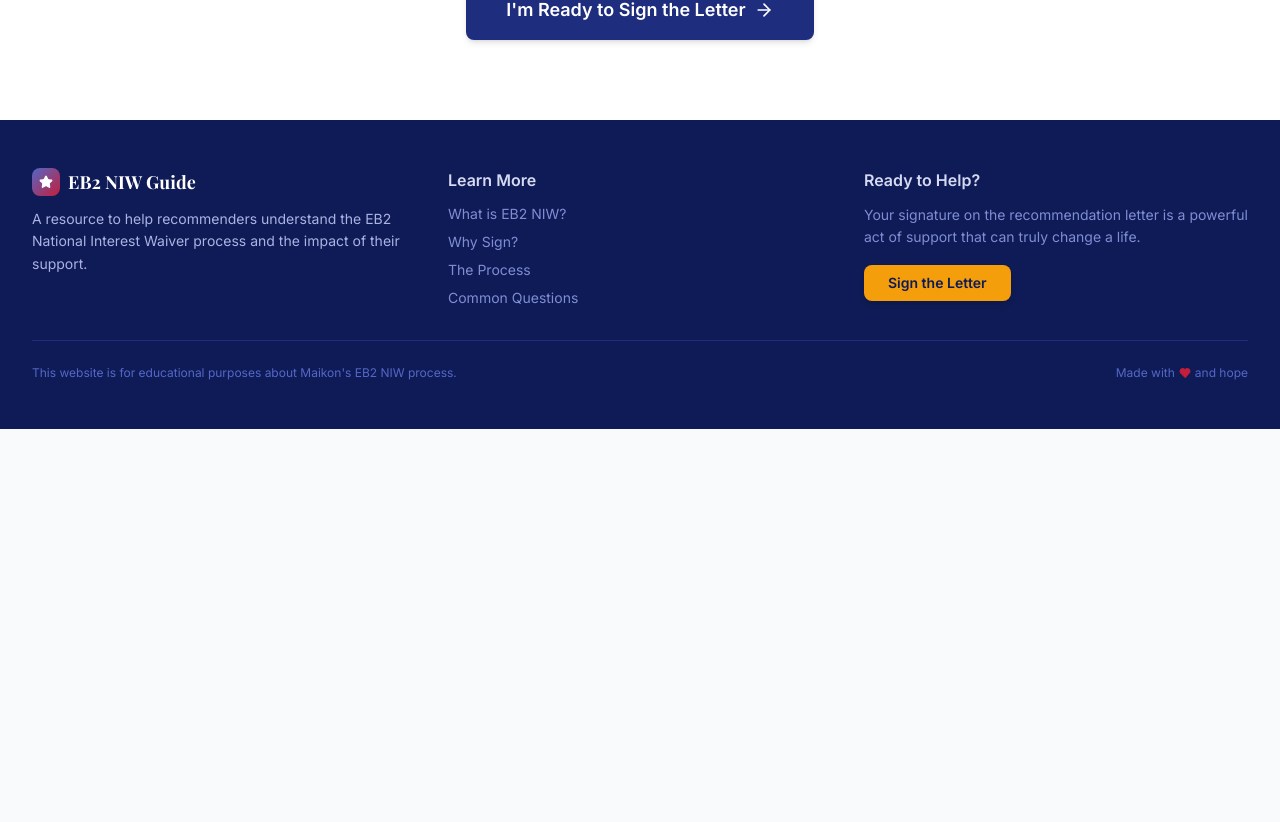
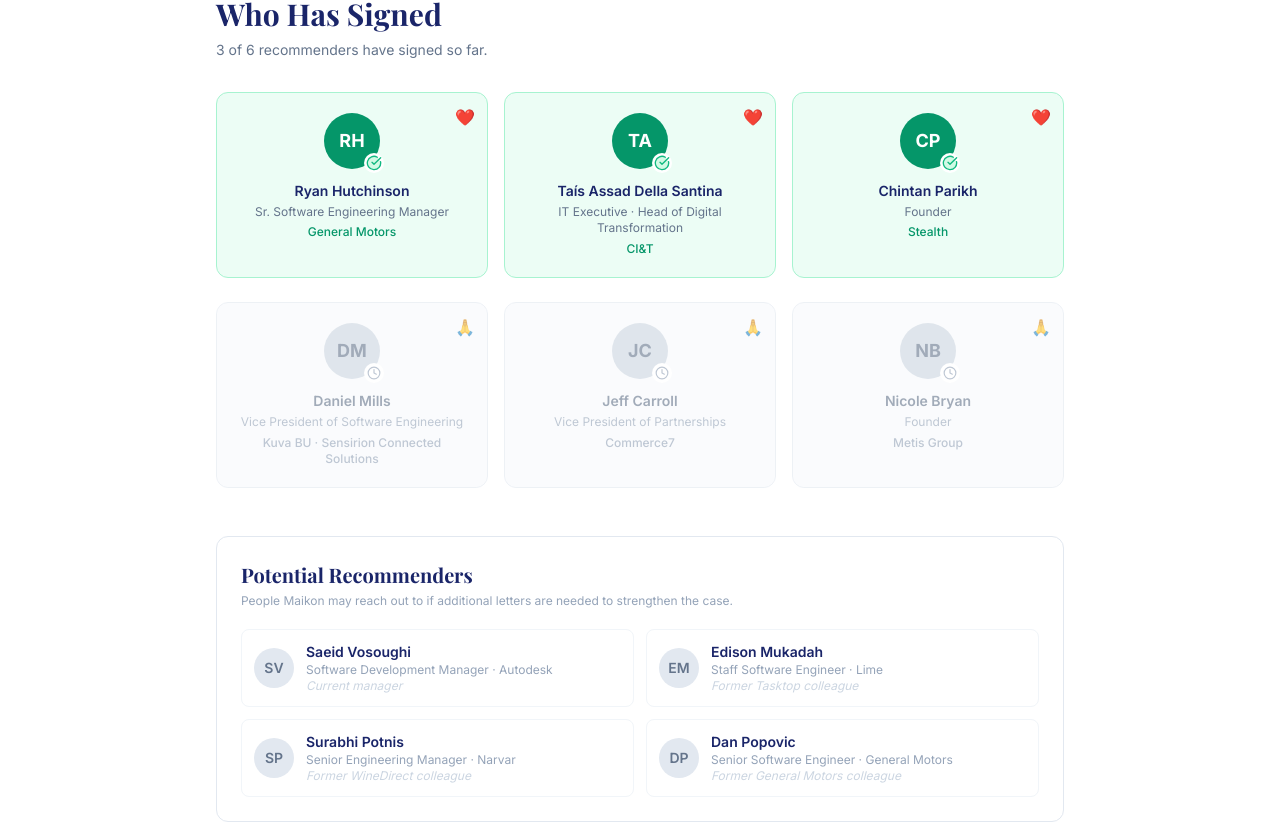
Before and after one commit to mcezario/maikon-niw-guide, a React (Vite) app in the folder client/: page /why-sign in a window 1280 px wide. Shown: the part 2726-3548 px from the top of the page. Before the commit the page ends 3155 px from the top, so only its background shows below. Built offline with nearby package versions, Linux system fonts and the light colour scheme; a web font is replaced by a local one.

Commit message:
chore: add recommenders section

```diff
--- a/client/src/pages/WhySign.tsx
+++ b/client/src/pages/WhySign.tsx
@@ -1,6 +1,89 @@
 import { Link } from 'react-router-dom'
-import { ArrowRight, Heart, Shield, PenLine, Star, Users, Lightbulb } from 'lucide-react'
+import { ArrowRight, Heart, Shield, PenLine, Star, Users, Lightbulb, CheckCircle, Clock } from 'lucide-react'
 import AnimatedSection from '../components/AnimatedSection'
+
+const signed = [
+  {
+    name: 'Ryan Hutchinson',
+    title: 'Sr. Software Engineering Manager',
+    company: 'General Motors',
+    linkedin: 'https://www.linkedin.com/in/ryahutchinson/',
+    initials: 'RH',
+  },
+  {
+    name: 'Taís Assad Della Santina',
+    title: 'IT Executive · Head of Digital Transformation',
+    company: 'CI&T',
+    linkedin: 'https://www.linkedin.com/in/taisassad/',
+    initials: 'TA',
+  },
+  {
+    name: 'Chintan Parikh',
+    title: 'Founder',
+    company: 'Stealth',
+    linkedin: 'https://www.linkedin.com/in/chintan-parikh-0241ab51/',
+    initials: 'CP',
+  },
+]
+
+const potential = [
+  {
+    name: 'Saeid Vosoughi',
+    title: 'Software Development Manager',
+    company: 'Autodesk',
+    relationship: 'Current manager',
+    linkedin: 'https://www.linkedin.com/in/saeidv',
+    initials: 'SV',
+  },
+  {
+    name: 'Edison Mukadah',
+    title: 'Staff Software Engineer',
+    company: 'Lime',
+    relationship: 'Former Tasktop colleague',
+    linkedin: 'https://www.linkedin.com/in/edison-mukadah',
+    initials: 'EM',
+  },
+  {
+    name: 'Surabhi Potnis',
+    title: 'Senior Engineering Manager',
+    company: 'Narvar',
+    relationship: 'Former WineDirect colleague',
+    linkedin: 'https://www.linkedin.com/in/surabhipotnis/',
+    initials: 'SP',
+  },
+  {
+    name: 'Dan Popovic',
+    title: 'Senior Software Engineer',
+    company: 'General Motors',
+    relationship: 'Former General Motors colleague',
+    linkedin: 'https://www.linkedin.com/in/danpops',
+    initials: 'DP',
+  },
+]
+
+const pending = [
+  {
+    name: 'Daniel Mills',
+    title: 'Vice President of Software Engineering',
+    company: 'Kuva BU · Sensirion Connected Solutions',
+    linkedin: 'https://www.linkedin.com/in/danielmills/',
+    initials: 'DM',
+  },
+  {
+    name: 'Jeff Carroll',
+    title: 'Vice President of Partnerships',
+    company: 'Commerce7',
+    linkedin: 'https://www.linkedin.com/in/jpcarroll/',
+    initials: 'JC',
+  },
+  {
+    name: 'Nicole Bryan',
+    title: 'Founder',
+    company: 'Metis Group',
+    linkedin: 'https://www.linkedin.com/in/jnicolebryan/',
+    initials: 'NB',
+  },
+]
 
 export default function WhySign() {
   return (
@@ -152,6 +235,96 @@
             </div>
           </AnimatedSection>
 
+          {/* Signers panel */}
+          <AnimatedSection delay={0.2} className="mt-16">
+            <h2 className="font-display text-3xl font-bold text-navy-800 mb-2">Who Has Signed</h2>
+            <p className="text-slate-500 text-sm mb-8">
+              {signed.length} of {signed.length + pending.length} recommenders have signed so far.
+            </p>
+
+            {/* Signed */}
+            <div className="grid sm:grid-cols-3 gap-4 mb-6">
+              {signed.map((p) => (
+                <a
+                  key={p.name}
+                  href={p.linkedin}
+                  target="_blank"
+                  rel="noopener noreferrer"
+                  className="group relative bg-emerald-50 border border-emerald-200 rounded-xl p-5 flex flex-col items-center text-center hover:shadow-md hover:border-emerald-300 transition-all"
+                >
+                  <span className="absolute top-3 right-3 text-base">❤️</span>
+                  <div className="relative mb-3">
+                    <div className="w-14 h-14 rounded-full bg-emerald-600 flex items-center justify-center text-white font-bold text-lg">
+                      {p.initials}
+                    </div>
+                    <div className="absolute -bottom-1 -right-1 w-5 h-5 bg-white rounded-full flex items-center justify-center">
+                      <CheckCircle className="w-4 h-4 text-emerald-500 fill-emerald-100" />
+                    </div>
+                  </div>
+                  <p className="font-semibold text-navy-800 text-sm leading-snug group-hover:text-emerald-700 transition-colors">
+                    {p.name}
+                  </p>
+                  <p className="text-slate-500 text-xs mt-1 leading-snug">{p.title}</p>
+                  <p className="text-emerald-600 text-xs font-medium mt-1">{p.company}</p>
+                </a>
+              ))}
+            </div>
+
+            {/* Pending */}
+            <div className="grid sm:grid-cols-3 gap-4">
+              {pending.map((p) => (
+                <a
+                  key={p.name}
+                  href={p.linkedin}
+                  target="_blank"
+                  rel="noopener noreferrer"
+                  className="group relative bg-slate-50 border border-slate-200 rounded-xl p-5 flex flex-col items-center text-center hover:shadow-sm transition-all opacity-60 hover:opacity-80"
+                >
+                  <span className="absolute top-3 right-3 text-base">🙏</span>
+                  <div className="relative mb-3">
+                    <div className="w-14 h-14 rounded-full bg-slate-300 flex items-center justify-center text-slate-500 font-bold text-lg">
+                      {p.initials}
+                    </div>
+                    <div className="absolute -bottom-1 -right-1 w-5 h-5 bg-white rounded-full flex items-center justify-center">
+                      <Clock className="w-3.5 h-3.5 text-slate-400" />
+                    </div>
+                  </div>
+                  <p className="font-semibold text-slate-500 text-sm leading-snug">{p.name}</p>
+                  <p className="text-slate-400 text-xs mt-1 leading-snug">{p.title}</p>
+                  <p className="text-slate-400 text-xs font-medium mt-1">{p.company}</p>
+                </a>
+              ))}
+            </div>
+          </AnimatedSection>
+
+          {/* Potential recommenders */}
+          <AnimatedSection delay={0.2} className="mt-12">
+            <div className="border border-slate-200 rounded-xl p-6 bg-white">
+              <h3 className="font-display text-xl font-bold text-navy-800 mb-1">Potential Recommenders</h3>
+              <p className="text-slate-400 text-xs mb-5">People Maikon may reach out to if additional letters are needed to strengthen the case.</p>
+              <div className="grid sm:grid-cols-2 gap-3">
+                {potential.map((p) => (
+                  <a
+                    key={p.name}
+                    href={p.linkedin}
+                    target="_blank"
+                    rel="noopener noreferrer"
+                    className="group flex items-center gap-3 p-3 rounded-lg border border-slate-100 hover:border-slate-300 hover:bg-slate-50 transition-all"
+                  >
+                    <div className="w-10 h-10 rounded-full bg-slate-200 flex items-center justify-center text-slate-500 font-semibold text-sm flex-shrink-0">
+                      {p.initials}
+                    </div>
+                    <div className="min-w-0">
+                      <p className="font-semibold text-navy-800 text-sm group-hover:text-navy-600 transition-colors truncate">{p.name}</p>
+                      <p className="text-slate-400 text-xs truncate">{p.title} · {p.company}</p>
+                      <p className="text-slate-300 text-xs italic">{p.relationship}</p>
+                    </div>
+                  </a>
+                ))}
+              </div>
+            </div>
+          </AnimatedSection>
+
           <AnimatedSection delay={0.1} className="mt-12 text-center">
             <Link to="/sign" className="btn-primary text-lg py-4 px-10">
               I'm Ready to Sign the Letter
```
